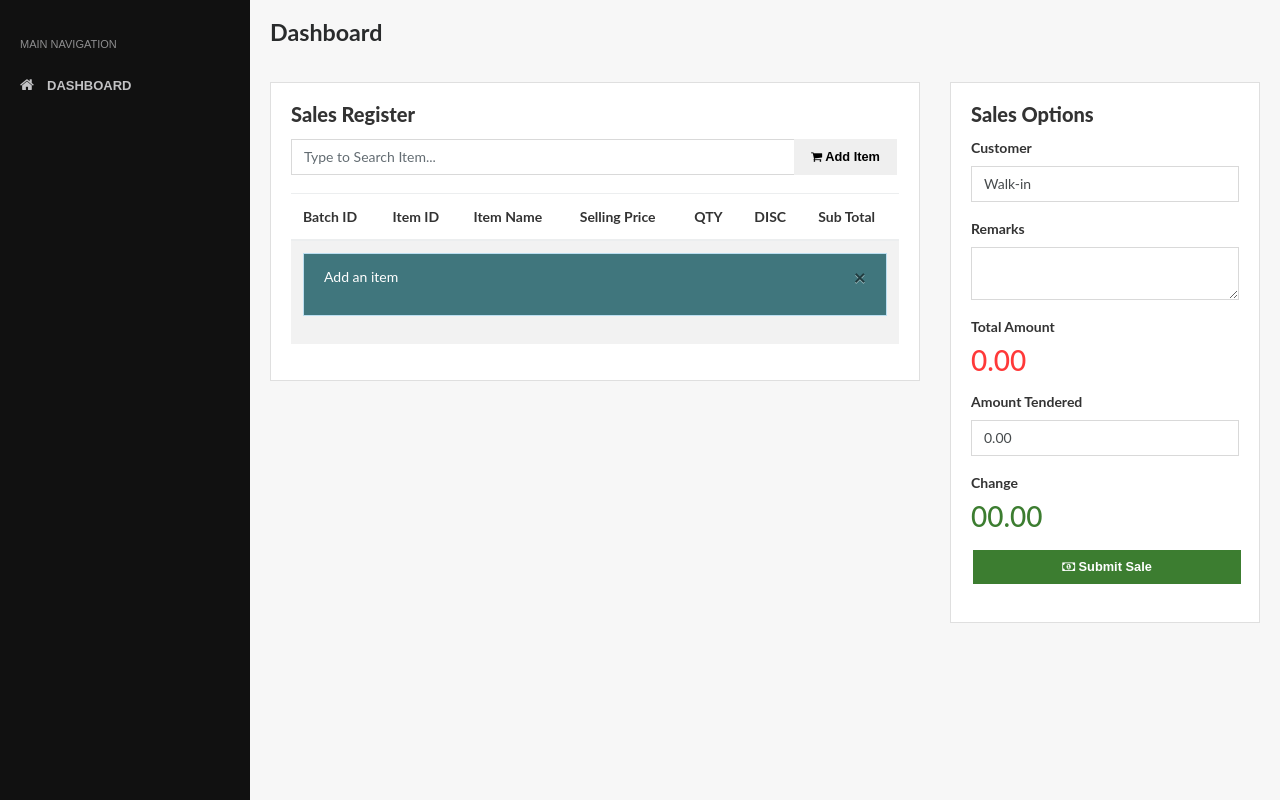
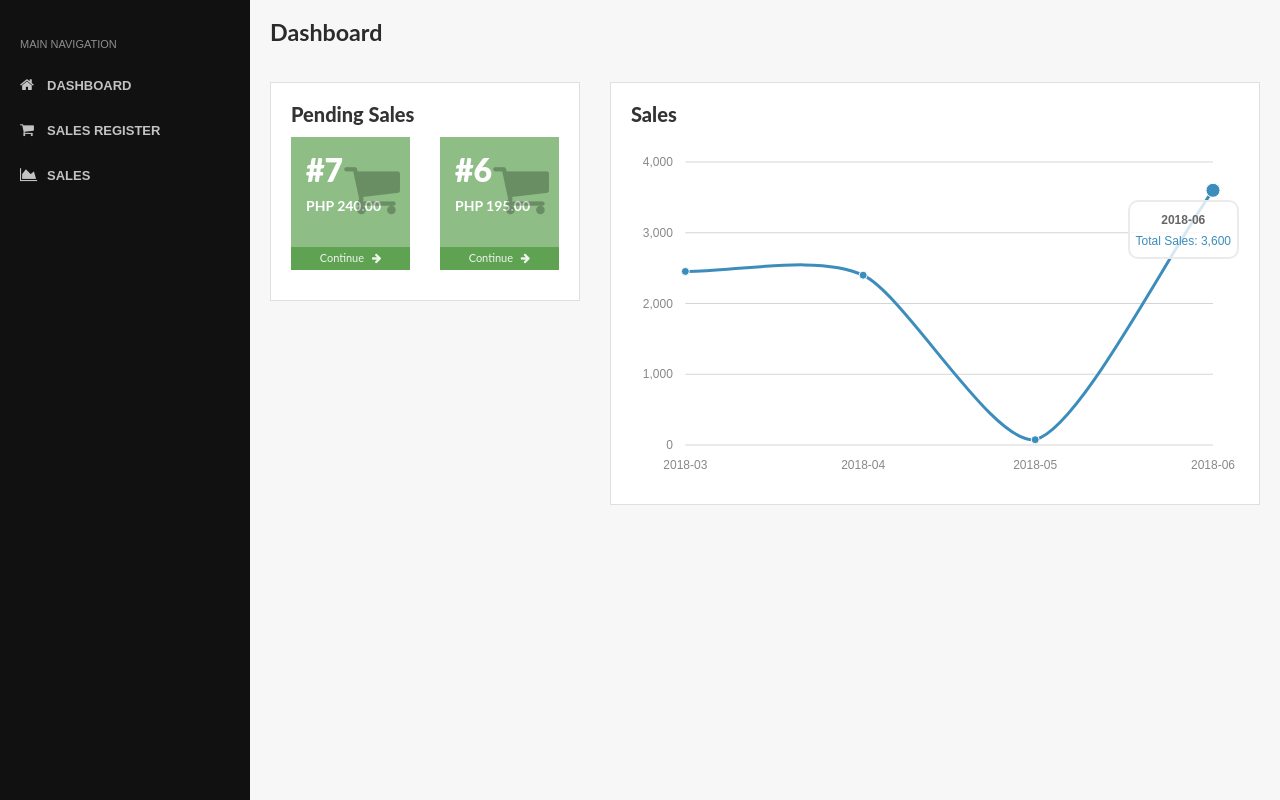
Before and after one commit to Maaacoooo/BianosPOS, a CodeIgniter app: page /bianos1/dashboard in a window 1280 px wide. Shown: the part 60-860 px from the top of the page. Run offline with CodeIgniter, Linux system fonts and the light colour scheme; a user stored in the database is signed in; data comes from the database, SQL or seed files in the repository.

Commit message:
Cashier views

```diff
--- a/application/controllers/Dashboard.php
+++ b/application/controllers/Dashboard.php
@@ -27,14 +27,14 @@ class Dashboard extends CI_Controller {
 
 			$data['passwordverify'] = $this->user_model->check_user($userdata['username'], 'Bianos'); //boolean - returns false if default password
 
-			if($data['user']['usertype'] == 'Administrator') {
-
 			$data['count_inventory'] = $this->item_model->count_items(NULL);
 			$data['count_users'] = $this->user_model->count_users(NULL);
 			$data['count_sales'] = $this->sales_model->count_sales(NULL, NULL, NULL);
 			$data['count_imports'] = $this->import_model->count_imports(NULL);
 
 			$data['pending'] 	= $this->sales_model->fetch_sales(NULL, NULL, NULL, NULL, 0);
+
+			if($data['user']['usertype'] == 'Administrator') {
 
 				$this->load->view('dashboard/dashboard_admin', $data);
 
--- a/application/views/dashboard/dashboard_user.php
+++ b/application/views/dashboard/dashboard_user.php
@@ -7,7 +7,7 @@
     <meta http-equiv="X-UA-Compatible" content="IE-Edge">
     <meta name="viewport" content="width=device-width, initial-scale=1">
 
-    <link rel="stylesheet" href="<?=base_url('assets/custom/css/jquery-ui.min.css')?>">
+    <link rel="stylesheet" href="<?=base_url('assets/lib/morris/morris.css')?>">
     <?php $this->load->view('inc/css')?>
 
     <script type="text/javascript">
@@ -57,119 +57,49 @@
                     </div>
 
                     <div class="row">
-                        <div class="col-sm-8">
+                        <div class="col-sm-12 col-lg-4">
                             <div class="card">
                                 <div class="card-block">
-                                    <h5 class="text-bold card-title">Sales Register</h5>
-                                    <div class="form-group">
-                                    <?=form_open('sales/add_item')?>
-                                        <div class="input-group">
-                                            <input type="text" name="item" class="form-control" id="search_item" placeholder="Type to Search Item..."/>
-                                            <input type="hidden" name="sale_id" value="<?=$this->encryption->encrypt(0)?>" />
-                                            <div class="input-group-btn">
-                                                <button type="submit" class="btn btn-default"><i class="fa fa-shopping-cart"></i> Add Item</button>
-                                            </div>
-                                        </div>
-                                    <?=form_close()?>
-                                    </div>
+                                    <h5 class="text-bold card-title">Pending Sales</h5>
+                                    <?php if ($pending): ?>
+                                           <div class="row">
+                                            <?php foreach ($pending as $pen): ?>
+                                                <div class="col-sm-6">
+                                                    <div class="widget-overview bg-success-1">
+                                                        <div class="inner">
+                                                            <h2>#<?=$pen['id']?></h2>
+                                                            <p><?=moneytize($pen['total'])?></p>
+                                                        </div>
 
-                                    <?=form_open('sales/update_items')?>
-                                    <input type="hidden" name="sale_id" value="<?=$this->encryption->encrypt(0)?>" />
-                                    <table class="table table-condensed table-striped">
-                                        <thead>
-                                            <tr>
-                                                <th>Batch ID</th>
-                                                <th>Item ID</th>
-                                                <th>Item Name</th>
-                                                <th>Selling Price</th>
-                                                <th>QTY</th>
-                                                <th>DISC</th>
-                                                <th>Sub Total</th>
-                                            </tr>
-                                        </thead>
-                                        <?php $sub[] = 0; if ($low_items): ?>
-                                        <tbody>
-                                        <?php foreach ($low_items as $t): $qty[]=$t['qty']; $sub[]=(($t['qty']*$t['srp']) - ($t['qty'] * $t['discount'])); $disc[] = ($t['qty'] * $t['discount']); ?>
-                                            <tr>
-                                                <td><?=$t['batch_id']?></td>
-                                                <td><?=$t['item_id']?></td>
-                                                <td><?=$t['name']?> - <?=$t['unit']?></td>
-                                                <td><?=$t['srp']?></td>
-                                                <td><input type="number" name="qty[]" value="<?=$t['qty']?>" style="width: 60px"/></td>
-                                                <td><input type="text" name="disc[]" value="<?=$t['discount']?>" style="width: 60px"/></td>
-                                                <td><?=(($t['qty']*$t['srp']) - ($t['qty'] * $t['discount']))?></td>
-                                            </tr>
-                                                <input type="hidden" name="id[]" value="<?=$this->encryption->encrypt($t['batch_id'])?>" />
-                                        <?php endforeach ?>
-                                        </tbody>
-                                        <tfoot>
-                                            <tr>
-                                                <th colspan="4" class="text-right">Total</th>
-                                                <th class="table-success text-danger"><?=array_sum($qty)?></th><!-- /.bg-success text-danger -->
-                                                <th class="table-success text-danger"><?=decimalize(array_sum($disc))?></th><!-- /.bg-success text-danger -->
-                                                <th class="table-success text-danger"><?=decimalize(array_sum($sub))?></th><!-- /.bg-success text-danger -->
-                                            </tr>
-                                          </tfoot>
-                                          <button type="submit" style="display: none;">asd</button>
+                                                        <div class="icon">
+                                                            <i class="fa fa-shopping-cart"></i>
+                                                        </div>
+
+                                                        <div class="details bg-success-3">
+                                                            <span><a href="<?=base_url('sales/update/'.$pen['id'])?>" style="color: #fff;">Continue <i class="fa fa-arrow-right"></i></a></span>
+                                                        </div>
+                                                    </div>
+                                                </div><!-- /.col-sm-3 -->
+                                            <?php endforeach; ?>
+                                           </div><!-- /.row -->
                                         <?php else: ?>
-                                            <tr>
-                                                <td colspan="7">
-                                                    <div class="alert alert-info alert-solid">
-                                                        <button type="button" class="close" data-dismiss="alert" aria-hidden="true">×</button>
-                                                        <p>Add an item</p>
-                                                    </div>
-                                                </td>
-                                            </tr>
+                                            <div class="alert alert-success">
+                                                <h5><i class="fa fa-check"></i> No Pending Sales to Show </h5>
+                                            </div><!-- /.alert alert-success -->
                                         <?php endif ?>
-                                    </table>
-                                    <?=form_close()?>
-
-                                </div>
-                                <!-- /.card-block -->
-                            </div>
-                            <!-- /.card -->
-                        </div>
-
-                        <div class="col-sm-4">
+                                </div><!-- /.card-block -->
+                            </div><!-- /.card -->
+                        </div><!-- /.col-sm-12 col-lg-4 -->
+                        <div class="col-sm-12 col-lg-8">
                             <div class="card">
                                 <div class="card-block">
-                                <?=form_open('sales/create')?>
-                                <h5 class="text-bold card-title">Sales Options</h5>
+                                <h5 class="text-bold card-title">Sales</h5>
+                                <div id="salesRep"></div><!-- /#salesRep -->
+                                </div><!-- /.card-block -->
+                            </div><!-- /.card -->
+                        </div><!-- /.col-sm-12 col-lg-8 -->
+                    </div><!-- /.row -->
 
-                                <div class="form-group">
-                                    <label for="customer">Customer</label>
-                                    <input type="text" name="customer" class="form-control" id="customer" placeholder="Customer..." value="Walk-in" required>
-                                </div>
-
-                                <div class="form-group">
-                                    <label for="remarks">Remarks</label>
-                                    <textarea name="remarks" class="form-control" id="remarks" cols="30" rows="2"></textarea>
-                                </div>
-
-                                <div class="form-group">
-                                    <label for="customer">Total Amount</label>
-                                    <h3 class="text-danger" id="totAmt"><?=decimalize(array_sum($sub))?></h3>
-                                </div><!-- /.form-group -->
-
-                                <div class="form-group">
-                                    <label for="amt_tendered">Amount Tendered</label>
-                                    <input type="text" name="amt_tendered" id="amt_tendered" onkeyup="updateChange()" class="form-control" placeholder="Amount e.g 1000.00" value="<?=decimalize(array_sum($sub))?>" />
-                                </div><!-- /.form-group -->
-
-                                <div class="form-group">
-                                    <label for="customer">Change</label>
-                                    <h3 class="text-success" id="change">00.00</h3>
-                                </div><!-- /.form-group -->
-
-                                <div class="form-group">
-                                    <button type="submit" class="btn btn-success form-control"><i class="fa fa-money"></i> Submit Sale</button>
-                                </div>
-                                <?=form_close()?>
-                                </div>
-                            </div>
-                        </div>
-
-                    </div>
 
                 </div>
             </div>
@@ -181,18 +111,55 @@
 
 
     <?php $this->load->view('inc/js')?>
-    <script type="text/javascript" src="<?=base_url('assets/custom/js/jquery-1.11.2.min.js')?>"></script>
-    <script src="<?=base_url('assets/custom/js/jquery-ui.js');?>" type="text/javascript" language="javascript" charset="UTF-8"></script>
+    <script src="<?=base_url('assets/lib/morris/raphael-min.js')?>"></script>
+                            <script src="<?=base_url('assets/lib/morris/morris.min.js')?>"></script>
+                            <script type="text/javascript">
+
+                                var line = new Morris.Line({
+                                  element: 'salesRep',
+                                  resize: true,
+                                  data: getSales(),
+                                  xkey: 'month',
+                                  ykeys: ['total'],
+                                  labels: ['Total Sales'],
+                                  lineColors: ['#3c8dbc']
+                                });
+
+
+                                function getSales() {
+
+                                    var return_data = function() {
+                                        var data = [];
+                                        $.ajax(
+                                                {
+                                                    async: false,
+                                                    type: "GET",
+                                                    url: "<?=base_url('dashboard/getSales')?>",
+                                                    data: "[]",
+                                                    contentType: "application/json; charset=utf-8",
+                                                    dataType: "json",
+                                                    cache: false,
+                                                    success: function (datas) {
+
+                                                      data = datas;
+
+                                                    }
+                                        });
+
+                                        return data;
+
+                                    }();
+
+                                    return return_data;
+
+                                }
+
+
+                                console.log(test);
 
 
 
-    <script type="text/javascript">
-          $(function(){
-          $("#search_item").autocomplete({
-            source: "<?php echo base_url('index.php/sales/autocomplete_items');?>"
-          });
-        });
-    </script>
+                            </script>
 
 </body>
 </html>
--- a/application/views/inc/header.php
+++ b/application/views/inc/header.php
@@ -12,7 +12,7 @@
             </span>
         </button>
 
-        <a class="navbar-brand logo" href="#">
+        <a class="navbar-brand logo" href="<?=base_url()?>">
             <img src="<?=base_url('assets/images/logo.jpg')?>" alt="Biaños" id="img-cute"> Biaños
         </a>
 
--- a/application/views/inc/left_nav.php
+++ b/application/views/inc/left_nav.php
@@ -25,8 +25,6 @@
                     <li><a href="<?=base_url('items/restock_inventory')?>">Restock Inventory</a></li>
                 </ul>
             </li>
-        <?php endif ?>
-        <?php if ($user['usertype'] == 'Administrator'): ?>
             <li>
                 <a href="index.html"><i class="fa fa-list-alt"></i> <span>Sales</span></a>
                 <ul>
@@ -34,8 +32,6 @@
                     <li><a href="<?=base_url('sales')?>">Sales Report</a></li>
                 </ul>
             </li>
-        <?php endif ?>
-        <?php if ($user['usertype'] == 'Administrator'): ?>
             <li>
                 <a href="<?=base_url('imports')?>"><i class="fa fa-cart-arrow-down"></i> <span>Imports</span></a>
             </li>
@@ -48,7 +44,13 @@
             <li>
                 <a href="<?=base_url('users')?>"><i class="fa fa-users"></i> <span>Users</span></a>
             </li>
-
+        <?php else: ?>
+            <li>
+                <a href="<?=base_url('sales/create')?>"><i class="fa fa-shopping-cart"></i> <span>Sales Register</span></a>
+            </li>
+            <li>
+                <a href="<?=base_url('sales')?>"><i class="fa fa-area-chart"></i> <span>Sales</span></a>
+            </li>
         <?php endif ?>
 
         </ul>
```
